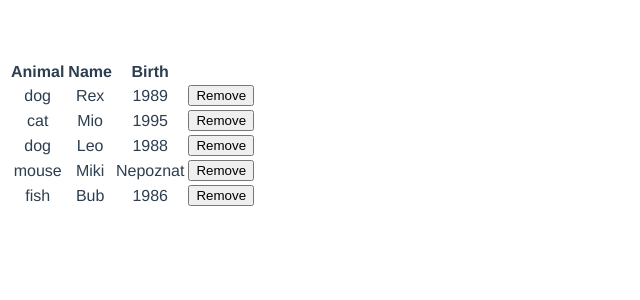
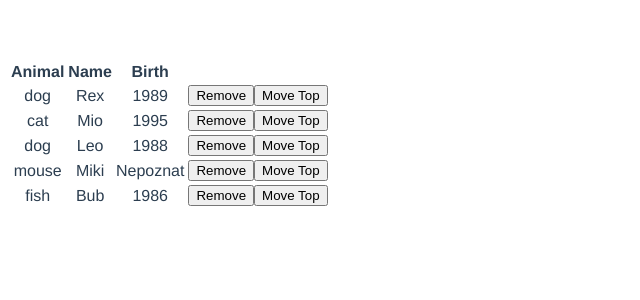
Before and after one commit to BSvetlana/zoo, a Vue app: page / in a window 1280 px wide. Shown: the top 300 px of the page, without its empty margins (0-640 px from the left). Built offline with nearby package versions, Linux system fonts and the light colour scheme; the HTML template or start-up script is replaced by a standard one.

Commit message:
"move to top"

```diff
--- a/src/components/AnimalList.vue
+++ b/src/components/AnimalList.vue
@@ -16,7 +16,10 @@
                     <td>{{ animal.name }}</td>
                     <td  v-if="animal.dateOfBrth === ''">Nepoznat</td>
                     <td v-else>{{ animal.dateOfBrth }}</td>
-                    <td><button class="btn btn-secondary btn-sm" @click="removeAnimal(index)">Remove</button></td>
+                    <td>
+                        <button class="btn btn-secondary btn-sm" @click="removeAnimal(index)">Remove</button>
+                        <button class="btn btn-secondary btn-sm" @click="moveToTop(animal)">Move Top</button>
+                    </td>
                 </tr>
                 </tbody>
             </table>
@@ -45,6 +48,11 @@
         methods: {
             removeAnimal(index){
                 this.animals.splice(index,1)
+            },
+            moveToTop(animal){
+
+                this.animals.splice(this.animals.indexOf(animal),1);
+                this.animals.unshift(animal);
             }
         }
     }
```
